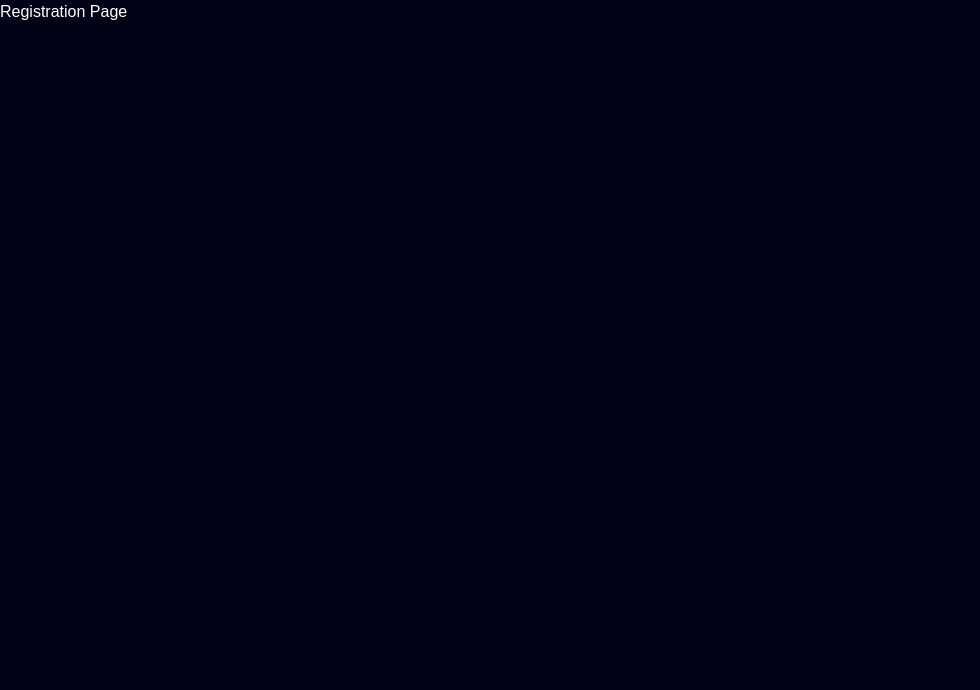
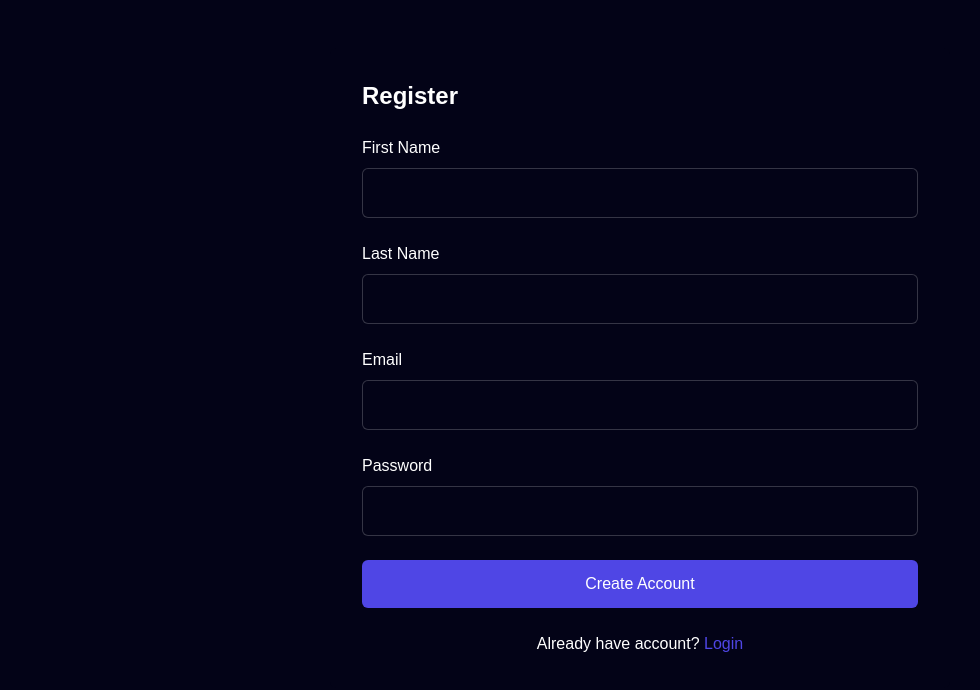
Before and after one commit to momin-riyadh/rnext-assignment-5, a React (Vite) app: page /register in a window 1280 px wide. Shown: the top 690 px of the page, without its empty margins (0-980 px from the left). Built offline with nearby package versions, Linux system fonts and the light colour scheme.

Commit message:
fix and deploy registration components

```diff
--- a/src/pages/RegistrationPage.jsx
+++ b/src/pages/RegistrationPage.jsx
@@ -1,6 +1,62 @@
+import {Link} from "react-router-dom";
+
 function RegistrationPage() {
     return (
-        <div>Registration Page</div>
+        <section className="container">
+            <div className="w-full md:w-1/2 mx-auto bg-[#030317] p-8 rounded-md mt-12">
+                <h2 className="text-2xl font-bold mb-6">Register</h2>
+                <form action="" autoComplete="off">
+                    <div className="mb-6">
+                        <label htmlFor="firstName" className="block mb-2">First Name</label>
+                        <input
+                            type="text"
+                            id="firstName"
+                            name="firstName"
+                            className="w-full p-3 bg-[#030317] border border-white/20 rounded-md focus:outline-none focus:border-indigo-500"
+                        />
+                    </div>
+                    <div className="mb-6">
+                        <label htmlFor="lastName" className="block mb-2">Last Name</label>
+                        <input
+                            type="text"
+                            id="lastName"
+                            name="lastName"
+                            className="w-full p-3 bg-[#030317] border border-white/20 rounded-md focus:outline-none focus:border-indigo-500"
+                        />
+                    </div>
+                    <div className="mb-6">
+                        <label htmlFor="email" className="block mb-2">Email</label>
+                        <input
+                            type="email"
+                            id="email"
+                            name="email"
+                            className="w-full p-3 bg-[#030317] border border-white/20 rounded-md focus:outline-none focus:border-indigo-500"
+                        />
+                    </div>
+                    <div className="mb-6">
+                        <label htmlFor="password" className="block mb-2">Password</label>
+                        <input
+                            type="password"
+                            id="password"
+                            name="password"
+                            className="w-full p-3 bg-[#030317] border border-white/20 rounded-md focus:outline-none focus:border-indigo-500"
+                        />
+                    </div>
+                    <div className="mb-6">
+                        <button
+                            type="submit"
+                            className="w-full bg-indigo-600 text-white p-3 rounded-md hover:bg-indigo-700 transition-all duration-200"
+                        >
+                            Create Account
+                        </button>
+                    </div>
+                    <p className="text-center">
+                        Already have account? <Link to="/login"
+                                                    className="text-indigo-600 hover:underline">Login</Link>
+                    </p>
+                </form>
+            </div>
+        </section>
     );
 }
 
```
